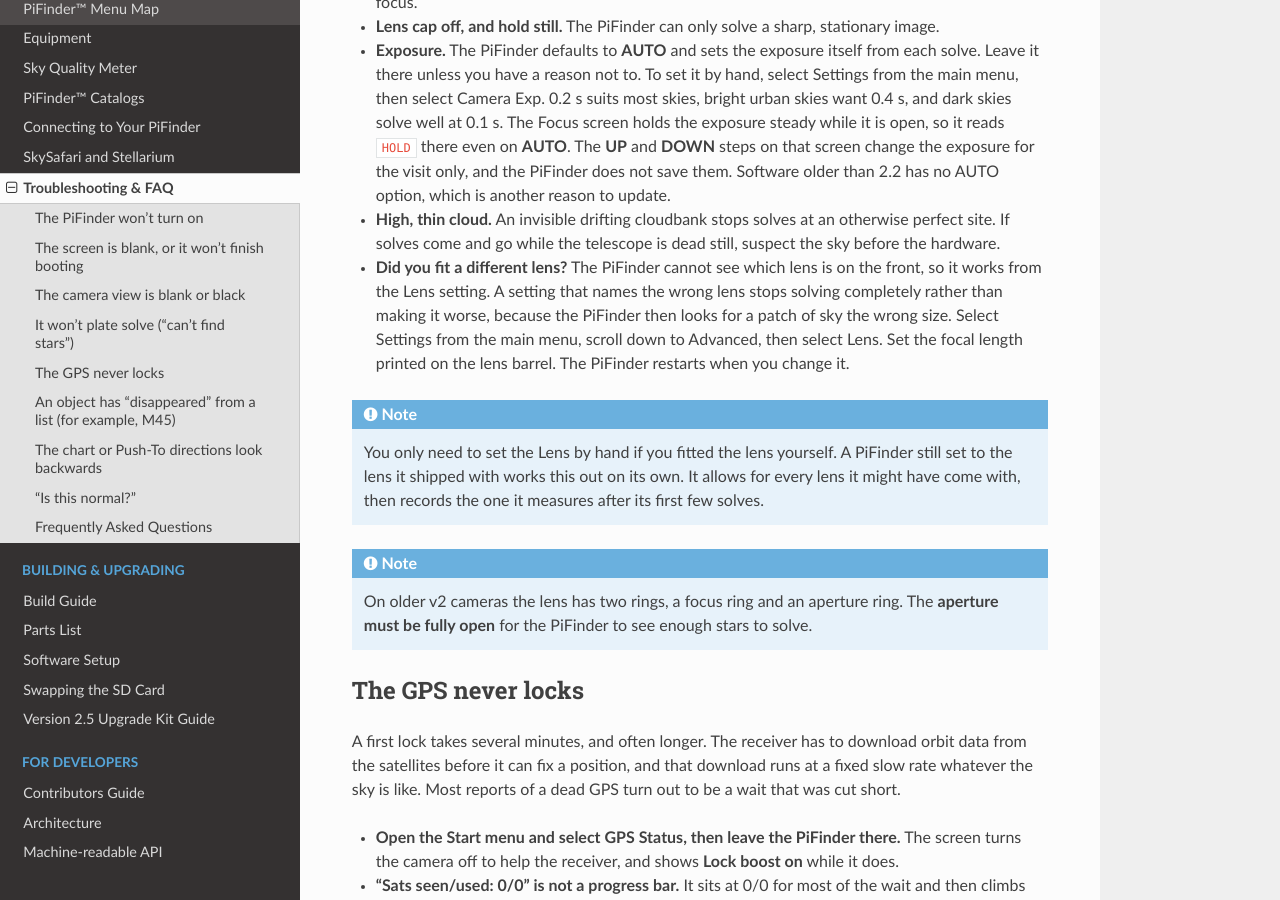
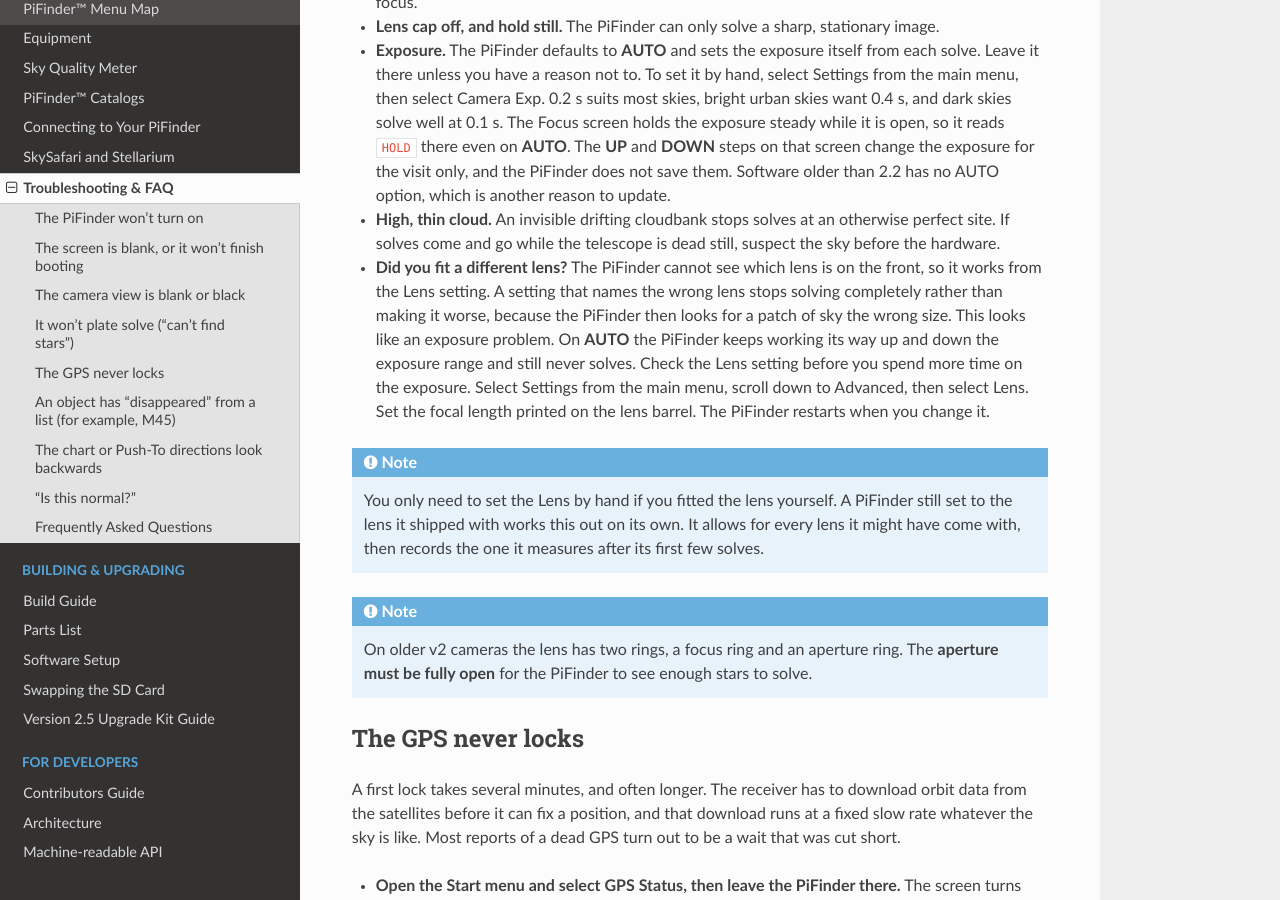
Before and after one commit to brickbots/PiFinder, a Sphinx documentation site: the page built from docs/source/troubleshooting.rst, in a window 1280 px wide and 900 px high, scrolled down 2734 px. Built offline with Sphinx 7.4.7 and the Read the Docs theme 3.1.0, drawn with Linux system fonts in a browser that asks for light colours.

Commit message:
docs(lens): flag the exposure misdirection and the 10-30 degree solver database (#652)
A wrong Lens setting stops solving outright, and the symptom reads as an
exposure fault: on AUTO the PiFinder keeps hunting up and down the exposure
range and never solves.  The Exposure bullet sits above the lens bullet under
"It won't plate solve", so a reader works the wrong one first.  Say so in the
lens bullet.

The bundled default_database.npz is built over [10.0, 30.0] degrees
(props_packed: min_fov=10.0, max_fov=30.0), which is the real constraint on
substituting a lens, so record it in the BOM note for the 16mm lens.

Closes the two remaining gaps in #613.

Co-authored-by: Claude Opus 5 (1M context) <noreply@anthropic.com>

```diff
--- a/docs/source/troubleshooting.rst
+++ b/docs/source/troubleshooting.rst
@@ -139,8 +139,11 @@ Work through these in order:
 - **Did you fit a different lens?**  The PiFinder cannot see which lens is on the front, so it
   works from the Lens setting.  A setting that names the wrong lens stops solving completely
   rather than making it worse, because the PiFinder then looks for a patch of sky the wrong
-  size.  Select Settings from the main menu, scroll down to Advanced, then select Lens.  Set
-  the focal length printed on the lens barrel.  The PiFinder restarts when you change it.
+  size.  This looks like an exposure problem.  On **AUTO** the PiFinder keeps working its way
+  up and down the exposure range and still never solves.  Check the Lens setting before you
+  spend more time on the exposure.  Select Settings from the main menu, scroll down to
+  Advanced, then select Lens.  Set the focal length printed on the lens barrel.  The PiFinder
+  restarts when you change it.
 
 .. note::
    You only need to set the Lens by hand if you fitted the lens yourself.  A PiFinder still
```
Also changed, not shown: docs/source/BOM.rst (+6 -3 lines).
